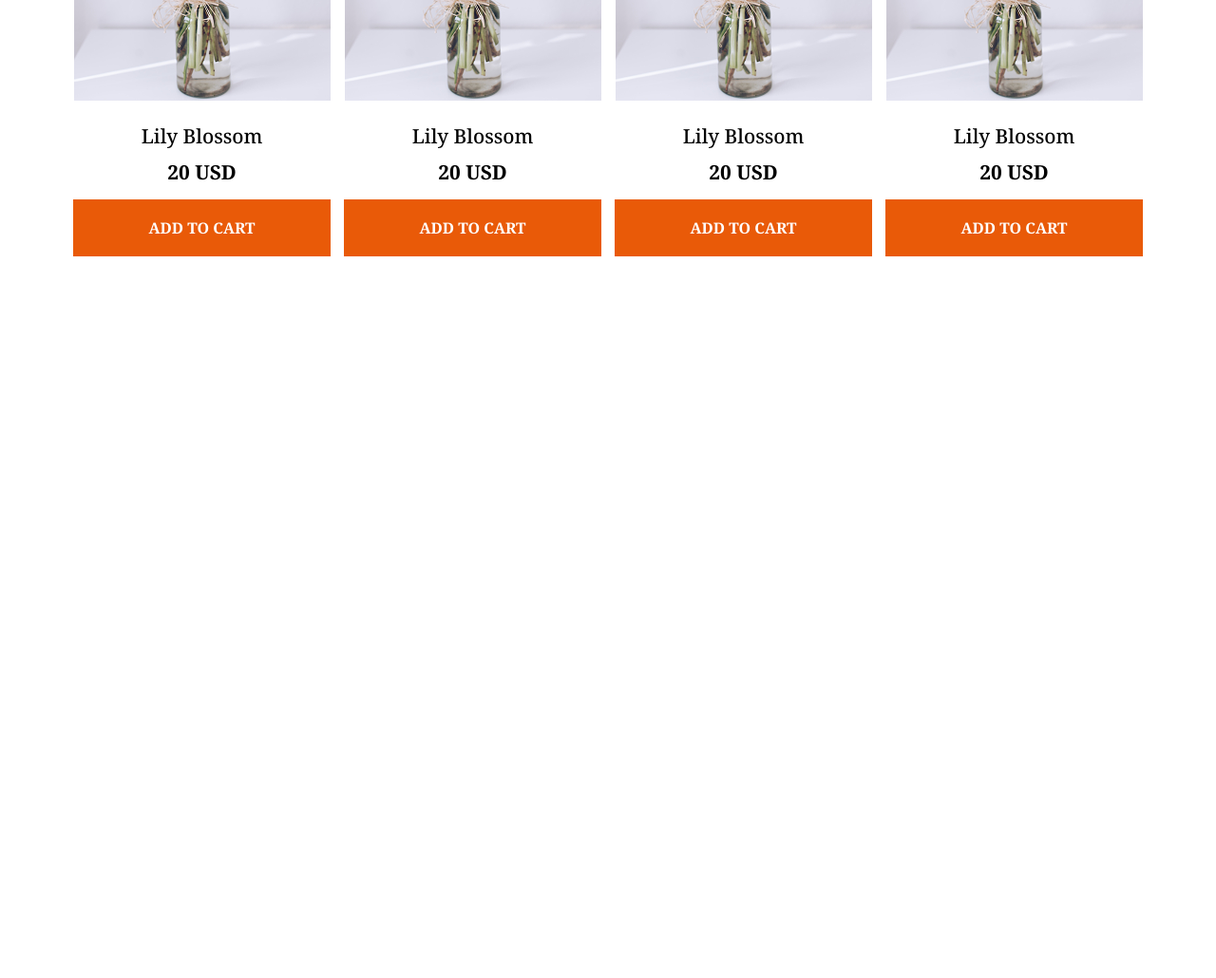
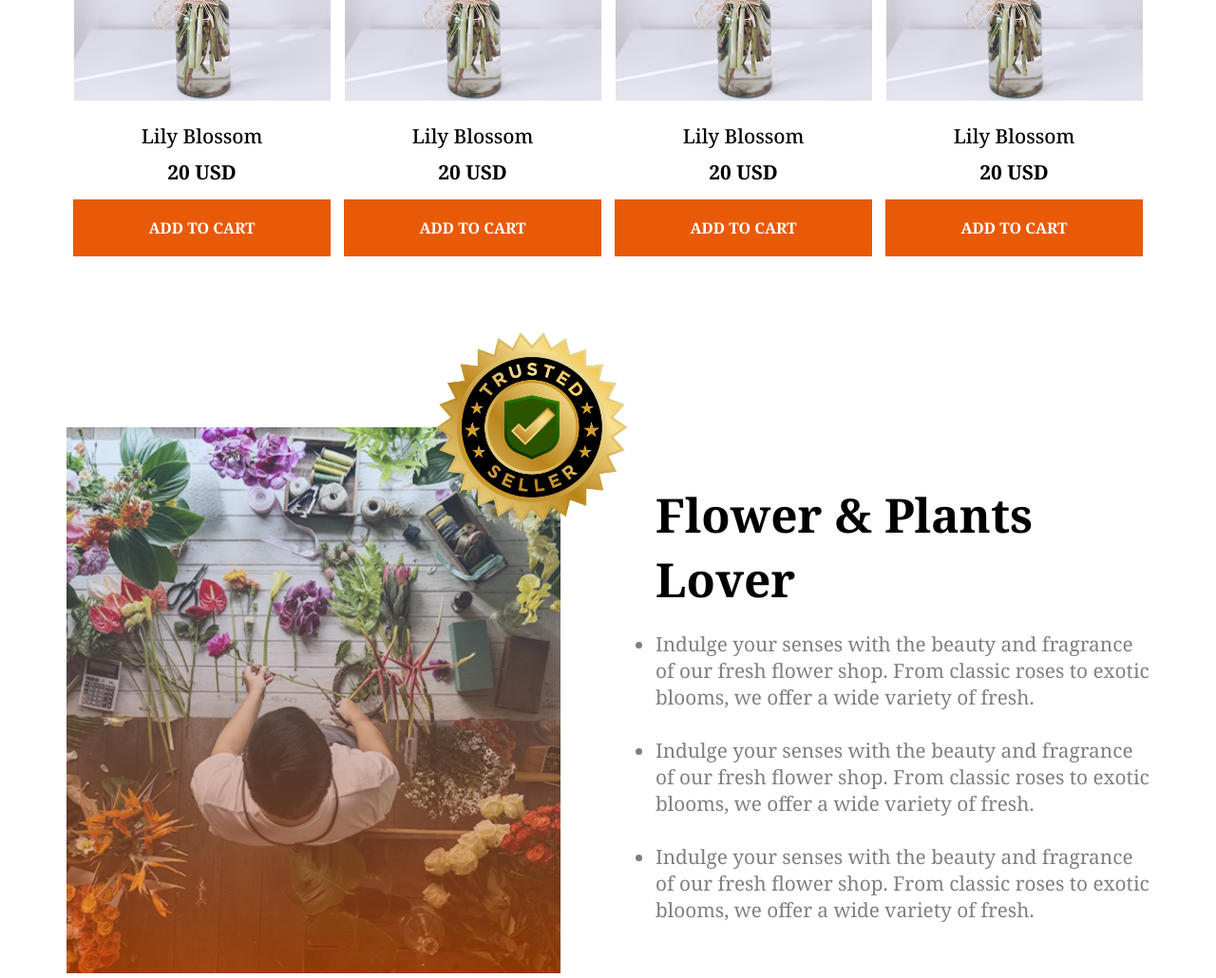
Before and after one commit to SowvikSuvo/phero-Assignment-2, a plain HTML site: page index.html in a window 1280 px wide. Shown: the part 1610-2640 px from the top of the page at 95% size. Before the commit the page ends 1910 px from the top, so only its background shows below. Drawn offline with Linux system fonts and the light colour scheme.

Commit message:
Trusted section added

```diff
--- a/index.html
+++ b/index.html
@@ -3,7 +3,7 @@
   <head>
     <meta charset="UTF-8" />
     <meta name="viewport" content="width=device-width, initial-scale=1.0" />
-    <title>Assignment-2</title>
+    <title>Ph-Assignment-2</title>
     <link rel="stylesheet" href="./style.css" />
     <!-- google font -->
     <link rel="preconnect" href="https://fonts.googleapis.com" />
@@ -124,6 +124,42 @@
           </div>
         </div>
       </section>
+
+      <!-- trusted section -->
+      <section class="flower-plants container">
+        <div class="trusted-left">
+          <img class="store" src="./assets/flower-store.png" alt="" />
+          <img class="badge" src="./assets/trusted-badge.png" alt="" />
+        </div>
+
+        <div class="trusted-right">
+          <h1>
+            Flower & Plants <br />
+            Lover
+          </h1>
+          <ul>
+            <li>
+              Indulge your senses with the beauty and fragrance of our fresh
+              flower shop. From classic roses to exotic blooms, we offer a wide
+              variety of fresh.
+            </li>
+            <br />
+            <li>
+              Indulge your senses with the beauty and fragrance of our fresh
+              flower shop. From classic roses to exotic blooms, we offer a wide
+              variety of fresh.
+            </li>
+            <br />
+            <li>
+              Indulge your senses with the beauty and fragrance of our fresh
+              flower shop. From classic roses to exotic blooms, we offer a wide
+              variety of fresh.
+            </li>
+          </ul>
+        </div>
+      </section>
+
+
     </main>
   </body>
 </html>
--- a/style.css
+++ b/style.css
@@ -120,6 +120,39 @@ img {
   display: grid;
   grid-template-columns: repeat(4, 1fr);
 }
+/* trusted styles */
+.flower-plants {
+  display: flex;
+  justify-content: space-between;
+  align-items: center;
+  gap: 100px;
+  margin-top: 150px;
+  position: relative;
+}
+.badge {
+  width: 280px;
+  height: 280px;
+  position: absolute;
+  left: 350px;
+  bottom: 440px;
+}
+.trusted-right ul {
+  width: 100%;
+}
+.trusted-right {
+  flex: 1;
+}
+.trusted-left {
+  flex: 1;
+}
+.trusted-right h1 {
+  font-size: 3.1rem;
+  margin-bottom: 20px;
+}
+.trusted-right ul {
+  font-size: 1.3rem;
+  color: rgba(0, 0, 0, 0.5);
+}
 
 /* Responsive for mobile */
 @media screen and (max-width: 768px) {
```
